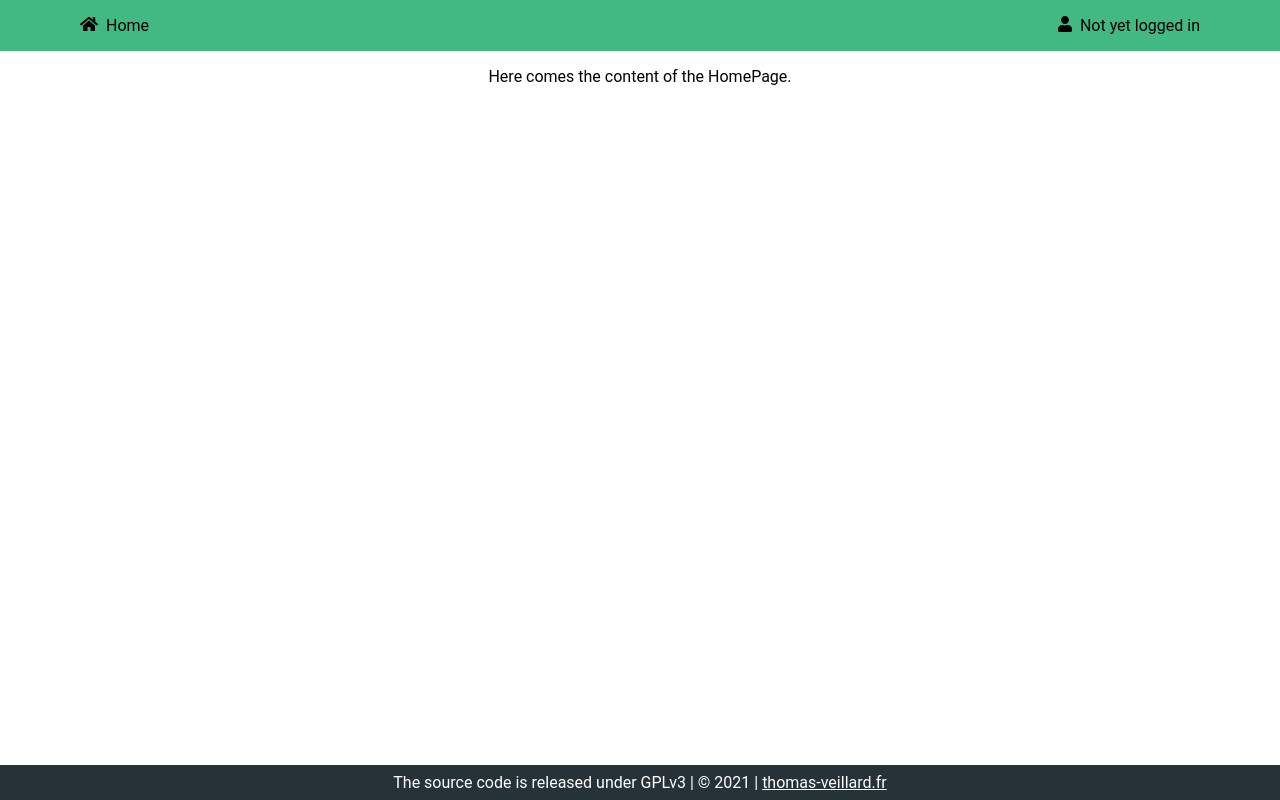
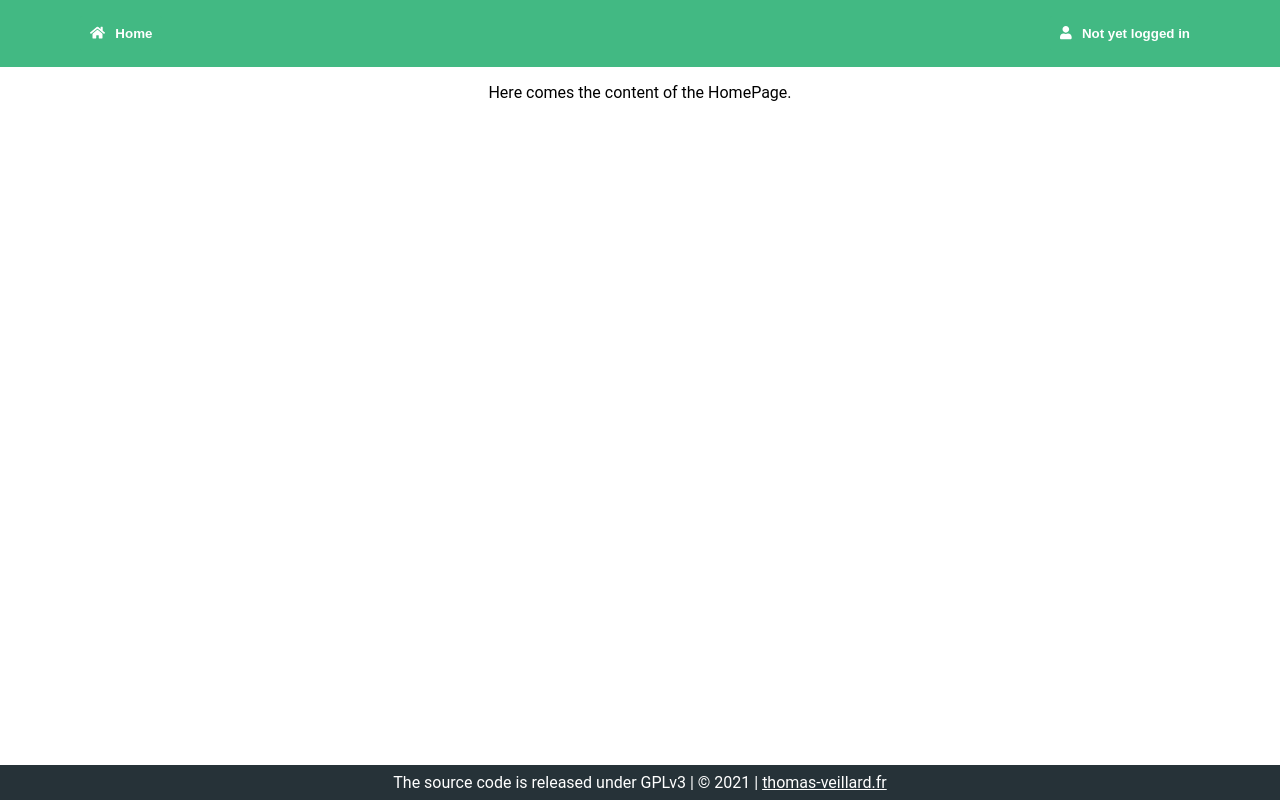
Before and after one commit to TruffeCendree/vue-oauth-microsoft-graph, a Vue app: page / in a window 1280 px wide. Built offline with nearby package versions, Linux system fonts and the light colour scheme.

Commit message:
Ex 7: create BaseButton with primary color

```diff
--- /dev/null
+++ b/src/components/BaseButton.vue
@@ -0,0 +1,37 @@
+<template>
+  <button class="button">
+    <slot />
+  </button>
+</template>
+
+<script>
+export default {
+  name: 'BaseButton'
+}
+</script>
+
+<style scoped>
+  .button {
+    padding: 0.75em;
+    background-color: #42b983;
+    border: none;
+    color: white;
+    border-radius: 0.25em;
+    font-weight: bold;
+    transition: background-color 0.3s ease-in-out;
+  }
+
+  .button:hover {
+    background-color: #4cce93;
+  }
+
+  .button:focus {
+    padding: calc(0.75em - 2px);
+    border: 2px solid #47d696;
+  }
+
+  .button:disabled {
+    opacity: 0.7;
+    cursor: not-allowed;
+  }
+</style>
--- a/src/components/BaseHeader.vue
+++ b/src/components/BaseHeader.vue
@@ -1,18 +1,24 @@
 <template>
   <header class="base-header">
     <div class="header-content">
-      <font-awesome-icon class="icon" :icon="['fas', 'home']" /> Home
+      <base-button>
+        <font-awesome-icon class="icon" :icon="['fas', 'home']" /> Home
+      </base-button>
 
       <div class="separator" />
 
-      <font-awesome-icon class="icon" :icon="['fas', 'user']" /> Not yet logged in
+      <base-button>
+        <font-awesome-icon class="icon" :icon="['fas', 'user']" /> Not yet logged in
+      </base-button>
     </div>
   </header>
 </template>
 
 <script>
+import BaseButton from './BaseButton.vue'
 export default {
-  name: 'BaseHeader'
+  name: 'BaseHeader',
+  components: { BaseButton }
 }
 </script>
 
```
